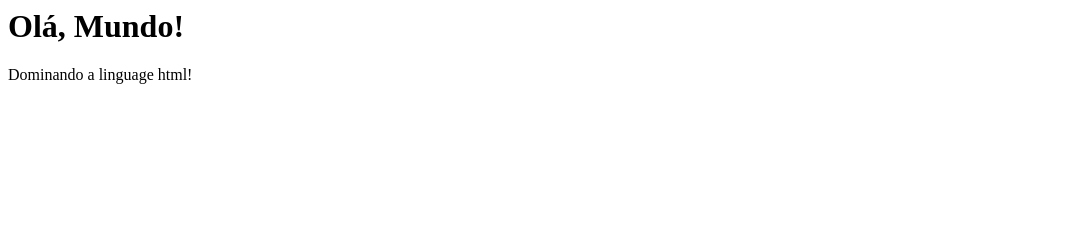
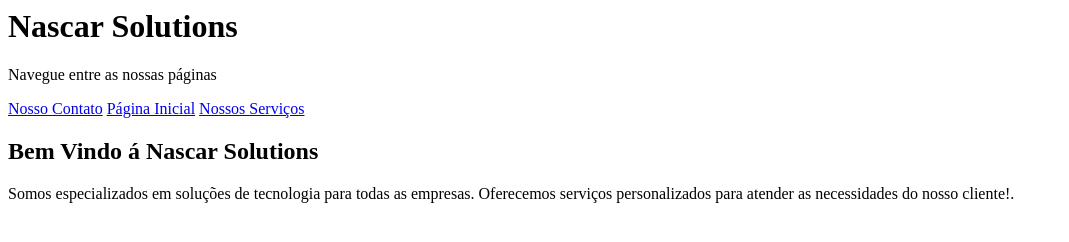
Before and after one commit to BrnSolares/ExercicioHTML-puro-, a plain HTML site: page index.html in a window 1280 px wide. Shown: the whole page, without its empty margins (0-1069 px from the left). Drawn offline with Linux system fonts and the light colour scheme.

Commit message:
Add files via upload

```diff
--- a/index.html
+++ b/index.html
@@ -1,11 +1,24 @@
 <html>
 <head>
-    <title> Aprendendo HTML</title>
-
+    <title>Nascar Solutions</title>
 </head>
 
 <body>
-    <h1>Olá, Mundo!</h1>
-    Dominando a linguage html!
+    <h1>Nascar Solutions</h1>
+
+    <div>
+        <p>Navegue entre as nossas páginas</p>
+        <a href="contato.html">Nosso Contato</a>
+        <a href="index.html">Página Inicial</a>
+        <a href="servicos.html">Nossos Serviços</a>
+    </div>
+
+
+    <h2> Bem Vindo á Nascar Solutions</h2>
+
+    <p> Somos especializados em soluções de tecnologia para todas as empresas.
+        Oferecemos serviços personalizados para atender as necessidades do nosso cliente!.</p>
 </body>
+
+
 </html>
```
Also changed, not shown: contato.html (added, +22 -0 lines), servicos.html (added, +21 -0 lines).
